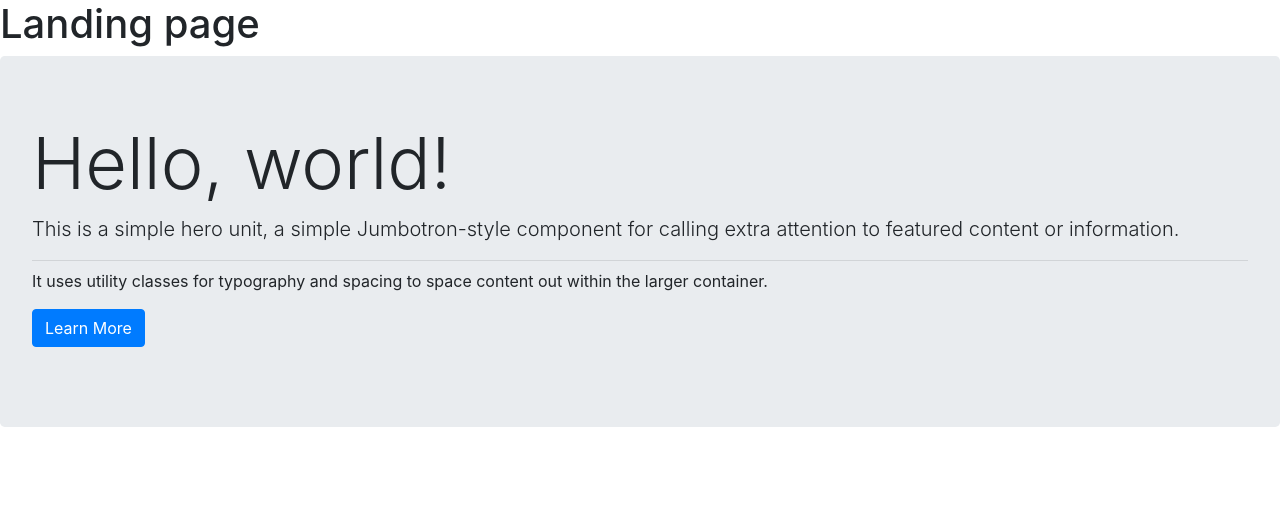
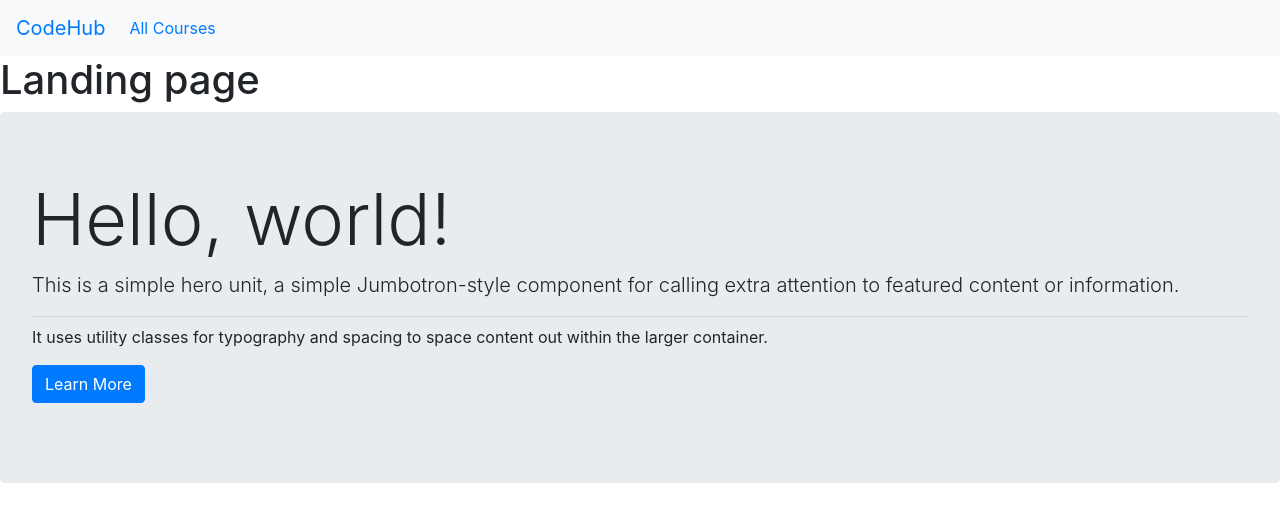
Before and after one commit to tzimpoulog/codehubCourses, a React (Create React App) app: page / in a window 1280 px wide. Shown: the top 522 px of the page. Built offline with nearby package versions, Linux system fonts and the light colour scheme.

Commit message:
Add header, fix navigation

```diff
--- a/src/components/App.js
+++ b/src/components/App.js
@@ -1,14 +1,16 @@
-import React from 'react';
-import {BrowserRouter, Route} from 'react-router-dom';
-import { BreadcrumbItem } from 'reactstrap';
-import  Landing  from './Landing';
-import  Courses  from './Courses';
+import React from "react";
+import { BrowserRouter, Route } from "react-router-dom";
+import { BreadcrumbItem } from "reactstrap";
+import Landing from "./Landing";
+import Courses from "./Courses";
+import Header from "./Header";
 
 function App() {
   return (
     <div>
       <BrowserRouter>
         <div>
+          <Header />
           <Route path="/" exact component={Landing} />
           <Route path="/courses" component={Courses} />
         </div>
--- /dev/null
+++ b/src/components/Header.js
@@ -0,0 +1,44 @@
+import React, { useState } from "react";
+import { Link } from "react-router-dom";
+import {
+  Collapse,
+  Navbar,
+  NavbarToggler,
+  NavbarBrand,
+  Nav,
+  NavItem,
+  NavLink,
+  UncontrolledDropdown,
+  DropdownToggle,
+  DropdownMenu,
+  DropdownItem,
+  NavbarText,
+} from "reactstrap";
+
+const Header = (props) => {
+  const [isOpen, setIsOpen] = useState(false);
+
+  const toggle = () => setIsOpen(!isOpen);
+
+  return (
+    <div>
+      <Navbar color="light" light expand="md">
+        <NavbarBrand>
+          <Link to="/">CodeHub</Link>
+        </NavbarBrand>
+        <NavbarToggler onClick={toggle} />
+        <Collapse isOpen={isOpen} navbar>
+          <Nav className="mr-auto" navbar>
+            <NavItem>
+              <NavLink>
+              <Link to='/courses'>All Courses</Link>
+              </NavLink>
+            </NavItem>
+          </Nav>
+        </Collapse>
+      </Navbar>
+    </div>
+  );
+};
+
+export default Header;
```
Lines whose indentation alone changed are shown as unchanged.
